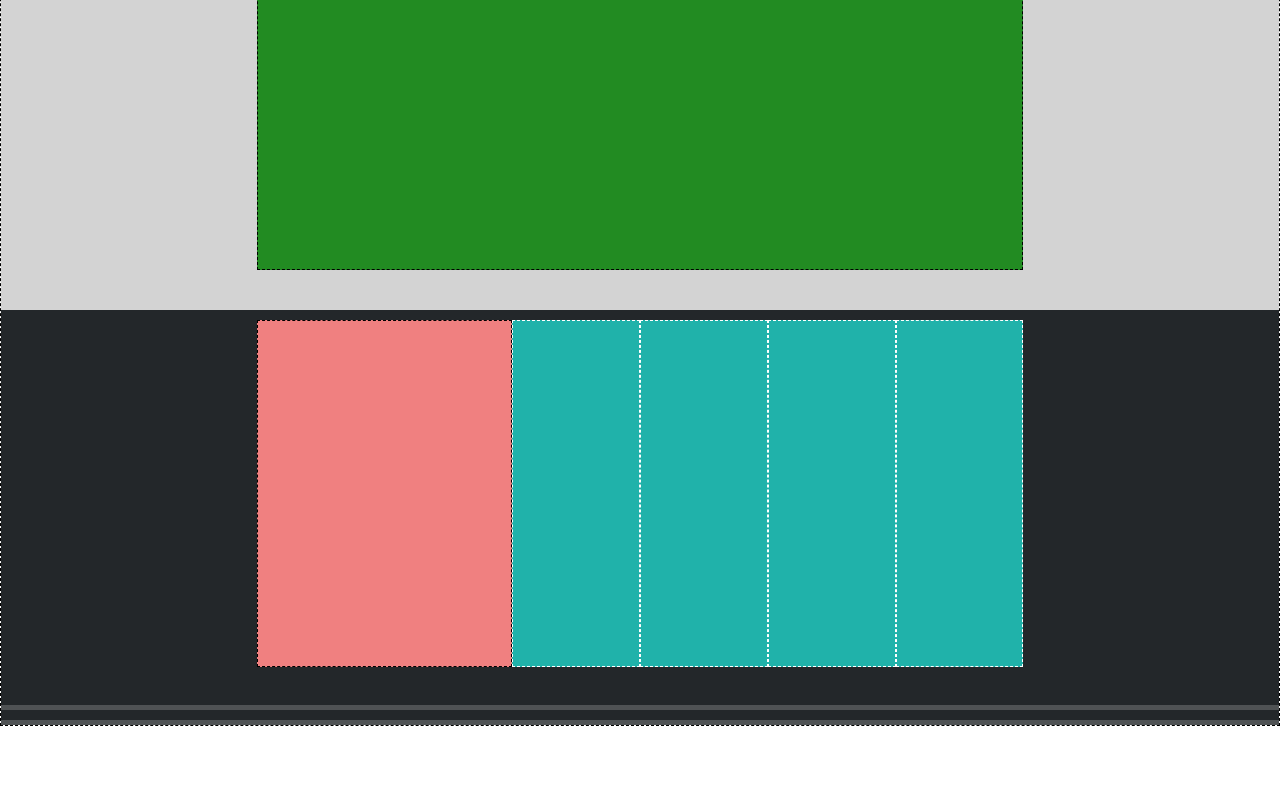
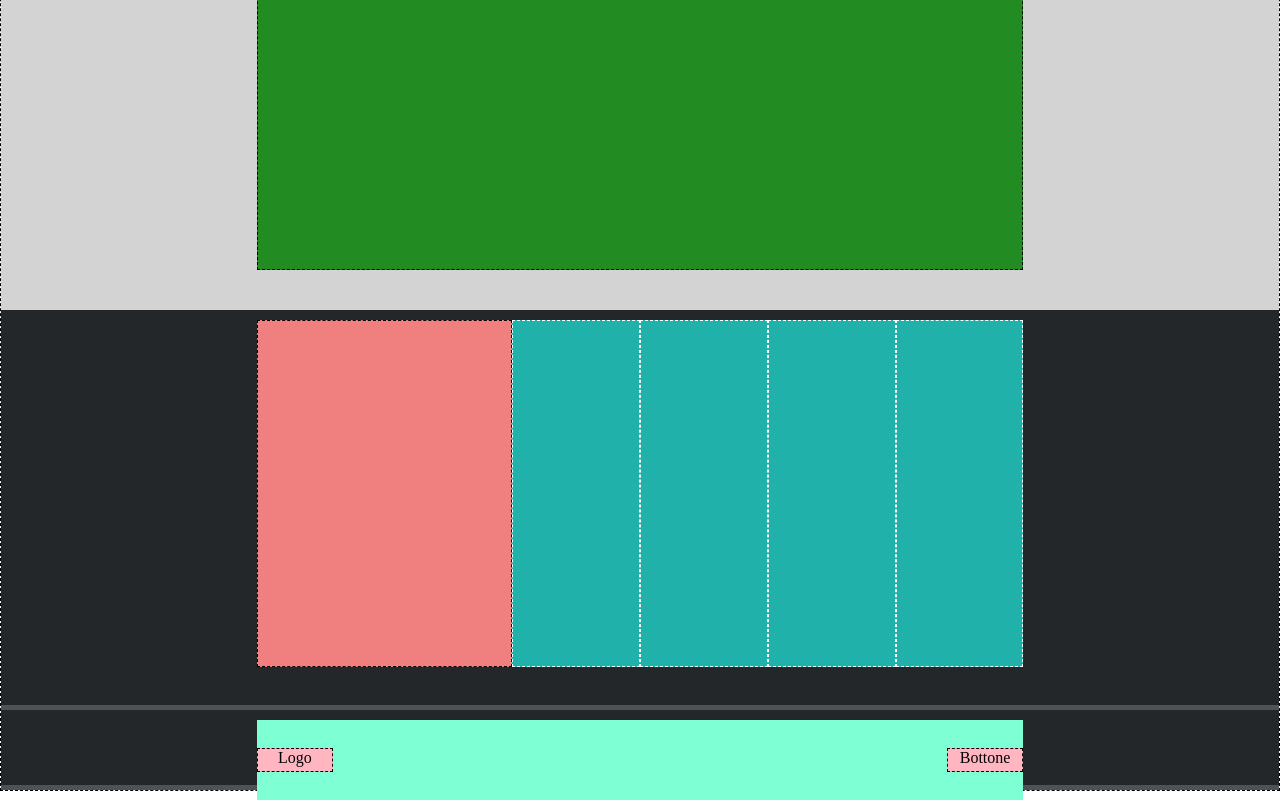
Before and after one commit to ManuelTrappolini/htmlcss-struttura-discord, a plain HTML site: page index.html in a window 1280 px wide. Shown: the part 2171-2971 px from the top of the page. Before the commit the page ends 2897 px from the top, so only its background shows below. Drawn offline with Linux system fonts and the light colour scheme.

Commit message:
update footer

```diff
--- a/assets/style.css
+++ b/assets/style.css
@@ -3,6 +3,13 @@
     box-sizing: border-box;
     padding: 0;
     margin: 0;
+}
+.container{
+    width: 100%vh;
+    height: 400px;
+    display: flex;
+    align-items: center;
+    justify-content: center;
 }
 /* #endregion common */
 
@@ -48,13 +55,7 @@ header{
 /* #endregion header */
 
 /* #region main */
-.container{
-    width: 100%vh;
-    height: 400px;
-    display: flex;
-    align-items: center;
-    justify-content: center;
-}
+
 
 .first{
     background-color: #00008B;
@@ -97,7 +98,7 @@ header{
 /* #endregion main */
 
 /* #region footer */
-.sixth{
+.bg-grey{
     background-color: #23272A;
     border-bottom: 5px solid #4F5254;
     display: flex;
@@ -112,8 +113,6 @@ header{
 .first_footer_box{
     width: 20%;
     background-color: #F08080;
-
-
 }
 
 .second_footer_box{
@@ -122,7 +121,25 @@ header{
     border: 1px white dashed;
 }
 .foot{
+    width: 100%vh;
+    height: 80px;
 
 }
 
+.last_box{
+    width: 60%;
+    height: 80px;
+    background-color: #7FFFD4;
+    display: flex;
+    align-items: center;
+    justify-content: space-between;
+}
+.last_logo,.button{
+    background-color: #FFB6C1;
+    width: 10%;
+    height: 30%;
+    vertical-align: middle;
+    text-align: center;
+}
+
 /* #endregion footer */
--- a/index.html
+++ b/index.html
@@ -37,15 +37,18 @@
     </main>
     <!-- footer -->
     <footer>
-        <div class="sixth container">
+        <div class="bg-grey container">
             <div class="debug h90 first_footer_box"></div>
             <div class="debug h90 second_footer_box"></div>
             <div class="debug h90 second_footer_box"></div>
             <div class="debug h90 second_footer_box"></div>
             <div class="debug h90 second_footer_box"></div>
         </div>
-        <div class="sixth foot">
-            <div></div>
+        <div class="bg-grey foot container">
+            <div class="last_box">
+                <div class="debug last_logo">Logo</div>
+                <div class="debug button">Bottone</div>
+            </div>
         </div>
     </footer>
 </body>
```
